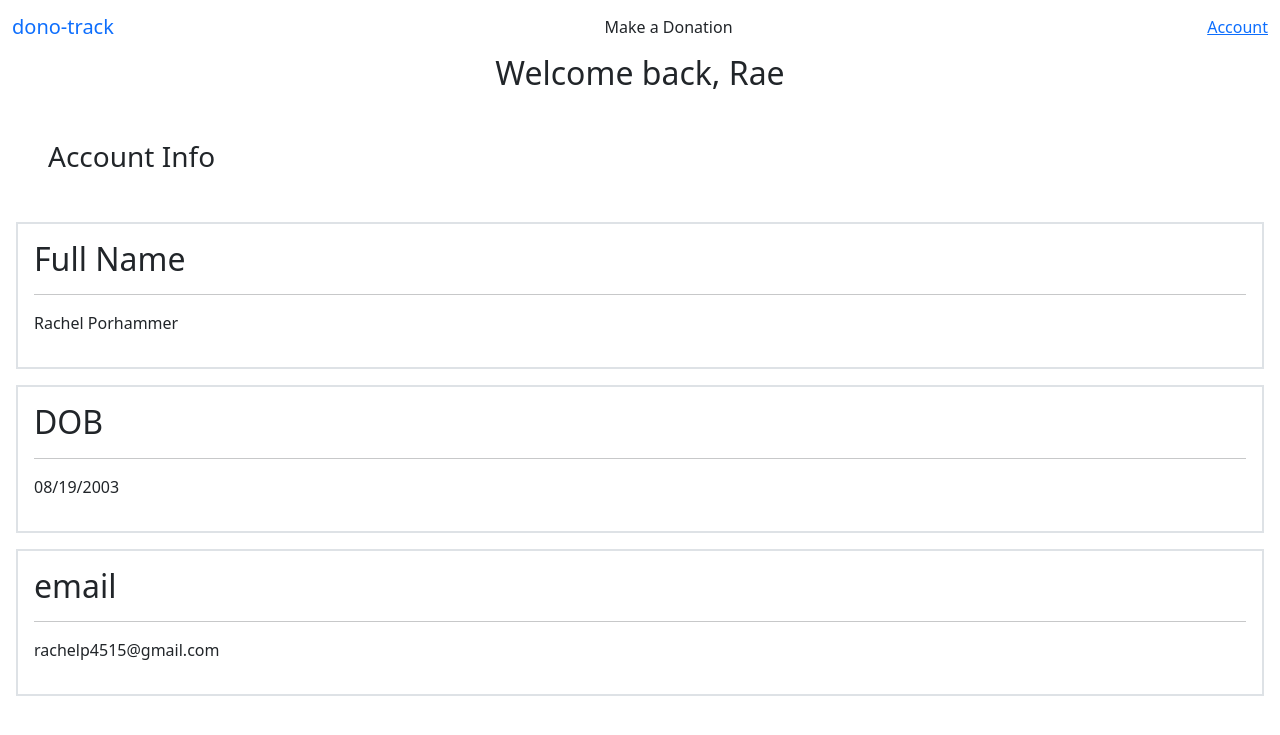
After one commit to rachelp4515/contractor, a Flask app: template templates/account.html in a window 1280 px wide. The commit adds this page. Shown: the top 735 px of the page. Run offline with Flask 2, Linux system fonts and the light colour scheme; the template is opened without the code that fills it, so the values that code supplies are empty.

Commit message:
somewhat finished

```diff
--- a/app.py
+++ b/app.py
@@ -14,21 +14,18 @@ donos = db.donos
 #---------------------- /
 @app.route('/')
 def dono_index():
-    """Show all donations."""
     return render_template('dono_index.html', donos=donos.find())
 
 
 #---------------------- / new dono
 @app.route('/donos/new')
 def new_dono():
-    """Add a donation"""
     return render_template('new_dono.html')
 
 
 #---------------------- / submit dono
 @app.route('/donos', methods=['POST'])
 def dono_submit():
-    """Submit donation"""
     dono = {
         'name': request.form.get('name'),
         'charity': request.form.get('charity'),
@@ -41,14 +38,12 @@ def dono_submit():
 #---------------------- / display one
 @app.route('/donos/<dono_id>')
 def donos_show(dono_id):
-    """Show a single donation"""
     dono = donos.find_one({'_id': ObjectId(dono_id)})
     return render_template('show_dono.html', dono=dono)
 
 #--------------------- / remove from display
 @app.route('/donos/<dono_id>/delete', methods=['POST'])
 def donos_delete(dono_id):
-    """Delete one donation."""
     donos.delete_one({'_id': ObjectId(dono_id)})
     return redirect(url_for('dono_index'))
 
@@ -56,39 +51,14 @@ def donos_delete(dono_id):
 
 @app.route('/donos/<dono_id>/add')
 def dono_edit(dono_id):
-    """Add to a donation"""
     dono = donos.find_one({'_id': ObjectId(dono_id)})
     return render_template('add_dono.html', dono=dono)
 
+#-------------------- / account
 
-
-
-
-
-
-
-
-
-
-
-
-
-
-
-
-
-# @app.route('/test', methods= ['POST'])
-# def test():
-#     dono = {
-#         'name': 'uhhhhhgggjff', 'amount':1, 'charity': 'asdf'
-#     }
-#     donos.insert_one(dono)
-#     return redirect("/")
-
-
-
-
-
+@app.route('/donos/account')
+def account_display():
+    return render_template('account.html')
 
 
 
--- /dev/null
+++ b/templates/account.html
@@ -0,0 +1,32 @@
+{% extends 'base.html' %}
+{% block content %}
+<h2 class="header text-center"> Welcome back, Rae</h2>
+    <h3 class="m-5">Account Info</h3>
+<table class="d-flex p-3 justify-content-evenly">
+    <div class="border border-2 p-3 m-3">
+        <h2> Full Name </h2>
+        <hr>
+        <p> Rachel Porhammer </p>
+        <!-- <label>Nickname</label>
+        <input type="text" placeholder="Rae" name='nickname'> -->
+    </div>
+
+
+
+    <div class="border border-2 p-3 m-3">
+        <h2> DOB </h2>
+        <hr>
+        <p> 08/19/2003 </p>
+    </div>
+
+    <div class="border border-2 p-3 m-3">
+        <h2> email </h2>
+        <hr>
+        <p> rachelp4515@gmail.com </p>
+    </div>
+
+</table>
+
+
+
+{% endblock %}
--- a/templates/base.html
+++ b/templates/base.html
@@ -3,6 +3,7 @@
 <head>
   <meta charset='utf-8'>
   <title>dono-track</title>
+  <link href="https://cdn.jsdelivr.net/npm/bootstrap@5.1.3/dist/css/bootstrap.min.css" rel="stylesheet" integrity="sha384-1BmE4kWBq78iYhFldvKuhfTAU6auU8tT94WrHftjDbrCEXSU1oBoqyl2QvZ6jIW3" crossorigin="anonymous">
 </head>
 <body>
     {% include 'partials/nav.html' %}
--- a/templates/partials/nav.html
+++ b/templates/partials/nav.html
@@ -5,8 +5,10 @@
                 dono-track
             </a>
         </div>
-        <div class='pull-right'>
+        <div>
             <a href='/donos/new' class='btn btn-default navbar-btn'>Make a Donation</a>
         </div>
+
+        <div> <a href='/donos/account' > Account </a></div>
     </div>
 </nav>
```
Also changed, not shown: templates/dono_index.html (+25 -10 lines), templates/new_dono.html (+8 -7 lines), templates/show_dono.html (+18 -8 lines).
